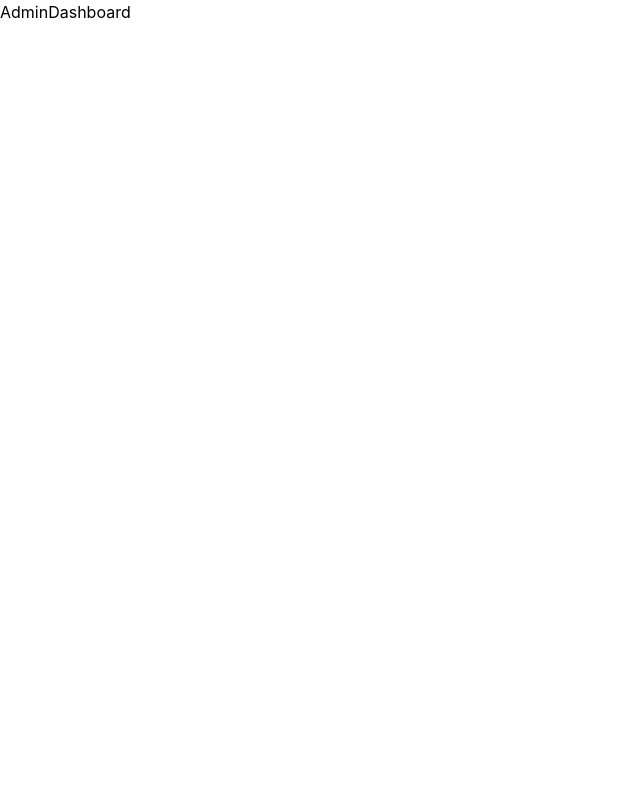
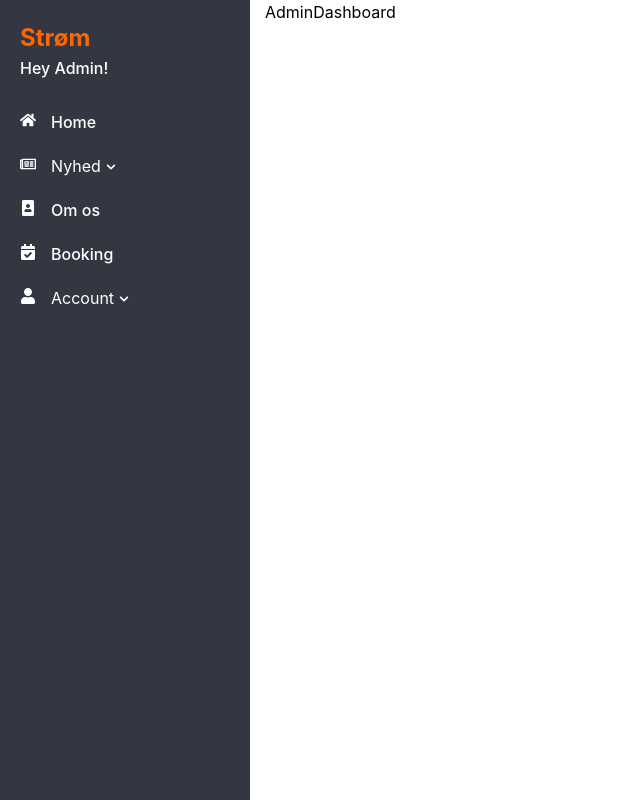
Before and after one commit to Limecodedk/stroem, a React (Vite) app: page /admin in a window 1280 px wide. Shown: the whole page, without its empty margins (0-640 px from the left). Built offline with nearby package versions, Linux system fonts and the light colour scheme.

Commit message:
commit "update"

```diff
--- a/src/App.jsx
+++ b/src/App.jsx
@@ -1,11 +1,7 @@
-import { useState } from 'react'
-import reactLogo from './assets/react.svg'
-import viteLogo from '/vite.svg'
-import './styles/App.scss'
 import { Route, RouterProvider, createBrowserRouter, createRoutesFromElements } from 'react-router-dom'
 
+/* Import Public */
 import Layout from './layout/Layout'
-/* Import Public */
 import Home from './pages/Home'
 import AboutUs from './pages/AboutUs'
 import Services from './pages/Services'
@@ -17,6 +13,7 @@ import Login from './pages/Login';
 import AdminLayout from './layout/admin/AdminLayout';
 import AdminDashboard from './pages/admin/AdminDashboard';
 import AdminNews from './pages/admin/AdminNews';
+import AdminNewsEdit from './pages/admin/AdminNewsEdit'
 import AdminAbout from './pages/admin/AdminAbout';
 import AdminBooking from './pages/admin/AdminBooking';
 import SingleNews from './pages/News/SingleNews'
@@ -39,11 +36,11 @@ function App() {
 
         {/* Admin */}
         <Route path='/admin' element={<AdminLayout />} >
-
           <Route index element={<AdminDashboard />} />
-          <Route path='/admin/service' element={<AdminNews />} />
-          <Route path='/admin/service' element={<AdminAbout />} />
-          <Route path='/admin/service' element={<AdminBooking />} />
+          <Route path='/admin/news' element={<AdminNews />} />
+          <Route path='/admin/news/edit/:id' element={<AdminNewsEdit />} />
+          <Route path='/admin/about' element={<AdminAbout />} />
+          <Route path='/admin/booking' element={<AdminBooking />} />
         </Route>
 
 
--- a/src/layout/Footer.jsx
+++ b/src/layout/Footer.jsx
@@ -73,7 +73,7 @@ const Footer = () => {
             {myMenu.map((item, index) => (
               <ul key={index}>
                 <li>
-                  <Link to={item.title}>
+                  <Link to={item.link}>
                     {item.title}
                   </Link>
                 </li>
--- a/src/layout/admin/AdminLayout.jsx
+++ b/src/layout/admin/AdminLayout.jsx
@@ -1,10 +1,12 @@
 import React from 'react'
 import { Outlet } from 'react-router-dom'
+import AdminSidebar from './AdminSidebar'
 
 const AdminLayout = () => {
   return (
     <>
       <div className="AdminlayoutContainer">
+        <AdminSidebar />
         <Outlet />
       </div>
     </>
--- /dev/null
+++ b/src/layout/admin/AdminSidebar.jsx
@@ -0,0 +1,116 @@
+import React, { useState } from 'react';
+import { Link } from 'react-router-dom';
+import { FaHome, FaRegNewspaper, FaCalendarCheck, FaPortrait, FaUser, FaChevronDown } from 'react-icons/fa';
+
+const AdminSidebar = () => {
+
+  const [showNewsSubMenu, setShowNewsSubMenu] = useState(false);
+  const [showAccountSubMenu, setShowAccountSubMenu] = useState(false);
+
+  const toggleNewsSubMenu = () => {
+    setShowNewsSubMenu(!showNewsSubMenu);
+    setShowAccountSubMenu(false);
+  };
+
+  const toggleAccountSubMenu = () => {
+    setShowAccountSubMenu(!showAccountSubMenu);
+    setShowNewsSubMenu(false);
+  };
+
+  const mynav = [
+    {
+      "title": "Home",
+      "to": "/admin",
+      "icon": <FaHome />
+    },
+    {
+      "title": "Nyhed",
+      "to": "/admin/news",
+      "icon": <FaRegNewspaper />,
+      "submenu": [
+        {
+          "title": "Alle nyheder",
+          "to": "/admin/news"
+        },
+        {
+          "title": "Opret nyhed",
+          "to": "/admin/news/"
+        }
+      ]
+    },
+    {
+      "title": "Om os",
+      "to": "/admin/about",
+      "icon": <FaPortrait />
+    },
+    {
+      "title": "Booking",
+      "to": "/admin/booking",
+      "icon": <FaCalendarCheck />
+    },
+    {
+      "title": "Account",
+      "to": "/admin",
+      "icon": <FaUser />,
+      "submenu": [
+        {
+          "title": "My Account",
+          "to": "/admin",
+        },
+        {
+          "title": "Log ud",
+          "to": "/",
+        }
+      ]
+    },
+  ];
+
+  return (
+    <aside className='adminSideBarContainer'>
+      <header className="adminSideBarLogo">
+        <Link to={'/'}>
+          <h2> Strøm</h2>
+          <p>Hey Admin!</p>
+        </Link>
+      </header>
+      <nav className='adminSideBarNav'>
+        <ul>
+          {mynav.map((item, index) => (
+            <li key={index}>
+              {item.submenu ? (
+                <div>
+                  <span className="menuTitle" onClick={(e) => {
+                    e.preventDefault();
+                    if (item.title === "Nyhed") toggleNewsSubMenu();
+                    else if (item.title === "Account") toggleAccountSubMenu();
+                  }}>
+                    <span className="menuIcon">{item.icon}</span>
+                    {item.title}
+                    {item.submenu && <FaChevronDown className='subMenuIcon' />}
+                  </span>
+                </div>
+              ) : (
+                <Link to={item.to}>
+                  <span className="menuIcon">{item.icon}</span>
+                  {item.title}
+                </Link>
+              )}
+              {item.submenu && ((item.title === "Nyhed" && showNewsSubMenu) ||
+                (item.title === "Account" && showAccountSubMenu)) && (
+                  <ul>
+                    {item.submenu.map((subitem, subindex) => (
+                      <li key={subindex}>
+                        <Link to={subitem.to}>{subitem.title}</Link>
+                      </li>
+                    ))}
+                  </ul>
+                )}
+            </li>
+          ))}
+        </ul>
+      </nav>
+    </aside>
+  );
+}
+
+export default AdminSidebar;
--- a/src/main.jsx
+++ b/src/main.jsx
@@ -2,6 +2,7 @@ import React from 'react'
 import ReactDOM from 'react-dom/client'
 import App from './App.jsx'
 import './styles/index.scss'
+import './styles/Admin.scss'
 
 ReactDOM.createRoot(document.getElementById('root')).render(
   <React.StrictMode>
--- a/src/pages/admin/AdminNews.jsx
+++ b/src/pages/admin/AdminNews.jsx
@@ -1,8 +1,58 @@
-import React from 'react'
+import React, { useEffect } from 'react'
+import useRequestData from '../../hooks/useRequestData';
+import { FaEdit } from "react-icons/fa";
+import { MdDelete } from "react-icons/md";
+import { Link } from 'react-router-dom';
 
 const AdminNews = () => {
+  const { data, isLoading, error, makeRequest } = useRequestData();
+  const { data: dataDelete, isLoading: isLoadingDelete, error: errorDelete, makeRequest: makeRequestDelete } = useRequestData()
+
+  useEffect(() => {
+    makeRequest('http://localhost:5333/news');
+  }, []);
+
+
+  const handleDelete = (id, title) => {
+    if (window.confirm("Er du sikker på at du vil slette " + title + "?")) {
+      makeRequestDelete("http://localhost:5333/news/admin/" + id,
+        {
+        }, null, "DELETE")
+    }
+  }
   return (
-    <div>AdminNews</div>
+    <section>
+      <div>
+        <h1>Nyheder</h1>
+      </div>
+      <table>
+        <thead>
+          <tr>
+            <th>Titel:</th>
+            <th>Indhold:</th>
+            <th>Redigere:</th>
+            <th>Slet:</th>
+          </tr>
+        </thead>
+        <tbody>
+          {data?.map((item, index) => (
+            <tr key={index}>
+              <td>{item.title}</td>
+              <td>{item.content}</td>
+              <td>
+                <Link to={"/admin/news/edit/" + item._id}>
+                  <FaEdit />
+                </Link>
+              </td>
+              <td>
+                <MdDelete onClick={() => handleDelete(item._id, item.title)} />
+              </td>
+            </tr>
+          ))}
+        </tbody>
+      </table>
+
+    </section>
   )
 }
 
--- /dev/null
+++ b/src/pages/admin/AdminNewsEdit.jsx
@@ -0,0 +1,42 @@
+import React, { useEffect, useState } from 'react';
+import { useParams } from 'react-router-dom';
+import useRequestData from '../../hooks/useRequestData'
+
+const AdminNewsEdit = () => {
+  const { id } = useParams()
+  const { data, isLoading, error, makeRequest } = useRequestData()
+
+  useEffect(() => {
+    makeRequest("http://localhost:5333/news/" + id,)
+  }, []);
+
+  const handleSubmit = async (event) => {
+    event.preventDefault();
+    let fd = new FormData(event.target)
+    await makeRequest("http://localhost:5023/services/admin/" + id,
+      {
+        "Content-Type": "multipart/form-data"
+      }, null, "PUT", fd
+    )
+  }
+
+
+  return (
+    <section className='NewsEditContainer'>
+      <div className="NewsEditHeader">
+        <h1>Redigere nyhed {data?.title}</h1>
+      </div>
+      {
+        data &&
+        < form className='newsForm' onSubmit={e => handleSubmit(e)}>
+          <input type="text" name="title" defaultValue={data.title} placeholder='Titel' required />
+          <textarea name="content" id="" cols="30" rows="10" defaultValue={data.content} ></textarea>
+          <input type="file" name="image" />
+          <button type='submit' className='btn'>Opdatere</button>
+        </form >
+      }
+    </section>
+  )
+}
+
+export default AdminNewsEdit
--- /dev/null
+++ b/src/styles/Admin.scss
@@ -0,0 +1,217 @@
+/*
+* Clobal StyleSheet
+
+*/
+
+// Import Variables
+@import 'variables';
+
+
+/* Header */
+.header {
+  display: flex;
+  justify-content: space-between;
+  padding: 15px 30px;
+
+  .headerNav {
+    ul {
+      display: flex;
+      margin: 15px 30px;
+
+      li {
+        margin: 0 15px;
+        list-style-type: none;
+      }
+    }
+  }
+}
+
+/* Login */
+.loginSection {
+
+  .loginForm {
+    display: flex;
+    flex-direction: column;
+    max-width: 500px;
+    margin: 0 auto;
+    align-self: center;
+    justify-content: center;
+
+    .formular {
+      display: flex;
+      flex-direction: column;
+
+      input {
+        height: 40px;
+        margin: 10px 0;
+        padding-left: 11px;
+        border-radius: 8px;
+        border: none;
+      }
+
+      button {
+        width: 200px;
+        padding: 15px 25px;
+        background-color: #535bf2;
+        border: none;
+        border-radius: 8px;
+      }
+
+    }
+
+
+  }
+}
+
+/* Admin layout*/
+.AdminlayoutContainer {
+  display: flex;
+}
+
+/* AdminSidebar */
+.adminSideBarContainer {
+  width: 250px;
+  height: 100vh;
+  background-color: $Onyx;
+  color: #fff;
+  display: flex;
+  flex-direction: column;
+  margin-right: 15px;
+
+  .adminSideBarNav {
+    flex: 1;
+    overflow-y: auto;
+  }
+
+  .adminSideBarLogo {
+    padding: 20px;
+
+    h2 {
+      margin: 0;
+      color: $orange;
+    }
+
+    p {
+      color: $white;
+    }
+  }
+
+  ul {
+    list-style: none;
+    padding: 0;
+
+    li {
+      padding: 10px 20px;
+
+      &:hover {
+        background-color: #555;
+      }
+
+      a {
+        color: #fff;
+        text-decoration: none;
+      }
+
+      ul {
+        list-style: none;
+        padding-left: 20px;
+
+        li {
+          padding: 5px 0;
+
+          &:hover {
+            background-color: #777;
+          }
+        }
+      }
+    }
+  }
+
+  .menuIcon {
+    margin-right: 15px;
+  }
+
+  .subMenuIcon {
+    margin-left: 5px;
+    font-size: 10px;
+  }
+}
+
+/* Footer */
+.footer {
+  position: fixed;
+  bottom: 0;
+  width: 100%;
+  text-align: center;
+  padding: 20px 0;
+}
+
+/* Tabel  */
+table {
+  width: 900px;
+  border-collapse: collapse;
+  margin-top: 20px;
+
+
+  thead {
+    background-color: $sonic-silver;
+    color: #fff;
+  }
+
+  th,
+  td {
+    padding: 8px;
+    text-align: left;
+    border-bottom: 1px solid #555;
+  }
+
+  tr:hover {
+    background-color: $cultured;
+  }
+
+  td:nth-child(3),
+  td:nth-child(4) {
+    cursor: pointer;
+  }
+
+  td:last-child,
+  th:last-child {
+    text-align: center;
+  }
+}
+
+/* Admin News edit page */
+
+.NewsEditContainer {
+  width: 1000px;
+  margin: 2em auto;
+
+  h1 {
+    margin-bottom: 2em;
+  }
+
+  .newsForm {
+    display: flex;
+    flex-direction: column;
+
+    input {
+      height: 40px;
+      border-radius: 5px;
+      outline: none;
+      margin: 5px 0;
+      border: 1px solid $sonic-silver;
+      padding-left: 11px;
+    }
+
+    input[type='file'] {
+      border: none;
+      padding: 0;
+    }
+
+    textarea {
+      resize: none;
+      padding: 10px;
+    }
+
+  }
+}
```
Also changed, not shown: src/styles/index.scss (+3 -7 lines), src/styles/App.scss (deleted).
